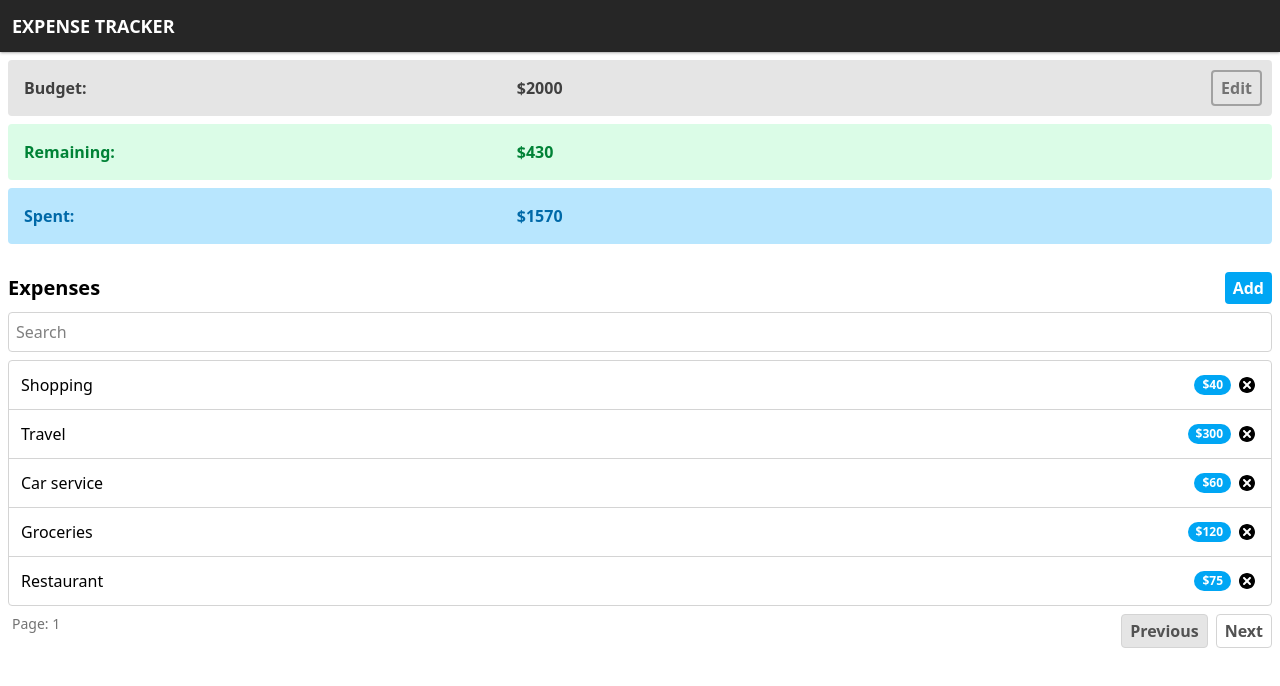
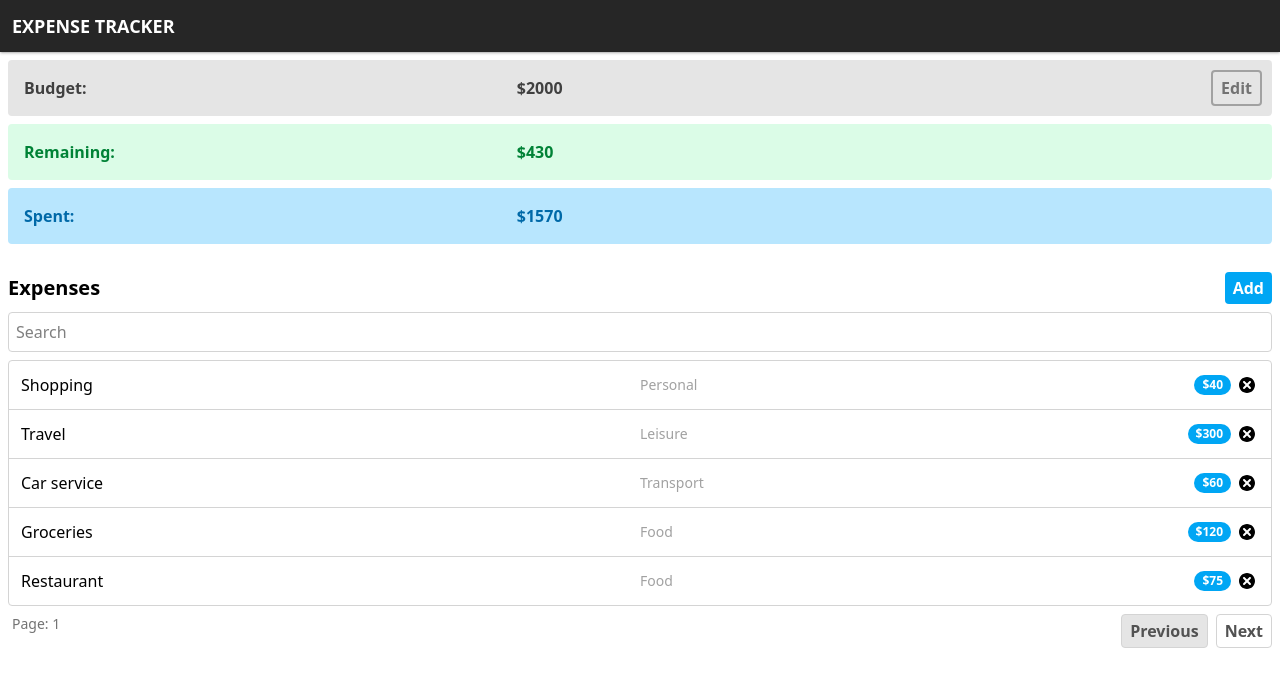
Before and after one commit to mwildan-hafidz/react-expense-tracker, a React (Vite) app: page / in a window 1280 px wide. Shown: the top 686 px of the page. Built offline with nearby package versions, Linux system fonts and the light colour scheme.

Commit message:
feat: show category of each expenses

```diff
--- a/src/AppProvider.jsx
+++ b/src/AppProvider.jsx
@@ -12,6 +12,7 @@ export default function AppProvider({ children }) {
             id: getId(),
             content: action.content,
             cost: action.cost,
+            category: action.category,
           }],
         }
 
@@ -29,26 +30,26 @@ export default function AppProvider({ children }) {
   }, {
     budget: 2000,
     expenses: [
-      { id: getId(), content: "Shopping", cost: 40 },
-      { id: getId(), content: "Travel", cost: 300 },
-      { id: getId(), content: "Car service", cost: 60 },
-      { id: getId(), content: "Groceries", cost: 120 },
-      { id: getId(), content: "Restaurant", cost: 75 },
-      { id: getId(), content: "Electricity Bill", cost: 90 },
-      { id: getId(), content: "Water Bill", cost: 25 },
-      { id: getId(), content: "Internet", cost: 50 },
-      { id: getId(), content: "Gas", cost: 45 },
-      { id: getId(), content: "Phone Plan", cost: 30 },
-      { id: getId(), content: "Gym Membership", cost: 60 },
-      { id: getId(), content: "Streaming Service", cost: 15 },
-      { id: getId(), content: "Books", cost: 40 },
-      { id: getId(), content: "Clothes", cost: 110 },
-      { id: getId(), content: "Health Insurance", cost: 200 },
-      { id: getId(), content: "Home Supplies", cost: 35 },
-      { id: getId(), content: "Coffee", cost: 20 },
-      { id: getId(), content: "Taxi", cost: 25 },
-      { id: getId(), content: "Concert Ticket", cost: 150 },
-      { id: getId(), content: "Gift", cost: 80 },
+      { id: getId(), content: "Shopping", cost: 40, category: "personal" },
+      { id: getId(), content: "Travel", cost: 300, category: "leisure" },
+      { id: getId(), content: "Car service", cost: 60, category: "transport" },
+      { id: getId(), content: "Groceries", cost: 120, category: "food" },
+      { id: getId(), content: "Restaurant", cost: 75, category: "food" },
+      { id: getId(), content: "Electricity Bill", cost: 90, category: "utilities" },
+      { id: getId(), content: "Water Bill", cost: 25, category: "utilities" },
+      { id: getId(), content: "Internet", cost: 50, category: "utilities" },
+      { id: getId(), content: "Gas", cost: 45, category: "transport" },
+      { id: getId(), content: "Phone Plan", cost: 30, category: "utilities" },
+      { id: getId(), content: "Gym Membership", cost: 60, category: "health" },
+      { id: getId(), content: "Streaming Service", cost: 15, category: "entertainment" },
+      { id: getId(), content: "Books", cost: 40, category: "education" },
+      { id: getId(), content: "Clothes", cost: 110, category: "personal" },
+      { id: getId(), content: "Health Insurance", cost: 200, category: "health" },
+      { id: getId(), content: "Home Supplies", cost: 35, category: "household" },
+      { id: getId(), content: "Coffee", cost: 20, category: "food" },
+      { id: getId(), content: "Taxi", cost: 25, category: "transport" },
+      { id: getId(), content: "Concert Ticket", cost: 150, category: "entertainment" },
+      { id: getId(), content: "Gift", cost: 80, category: "personal" },
 
     ],
   });
--- a/src/ListItem.jsx
+++ b/src/ListItem.jsx
@@ -13,9 +13,10 @@ export default function ListItem({ item }) {
   }
 
   return (
-    <li className="flex justify-between items-center">
-      <span>{item.content}</span>
-      <div className="flex items-center gap-1">
+    <li className="grid grid-cols-4 items-center">
+      <span className="col-span-2">{item.content}</span>
+      <span className="text-sm text-neutral-400 overflow-ellipsis overflow-hidden">{capitalize(item.category)}</span>
+      <div className="flex items-center gap-1 justify-self-end">
         <span
           className="bg-sky-500 text-white px-2 py-0.5 rounded-full text-xs font-bold"
         >
@@ -30,3 +31,7 @@ export default function ListItem({ item }) {
     </li>
   );
 }
+
+function capitalize(string) {
+  return string.charAt(0).toUpperCase() + string.slice(1);
+}
```
